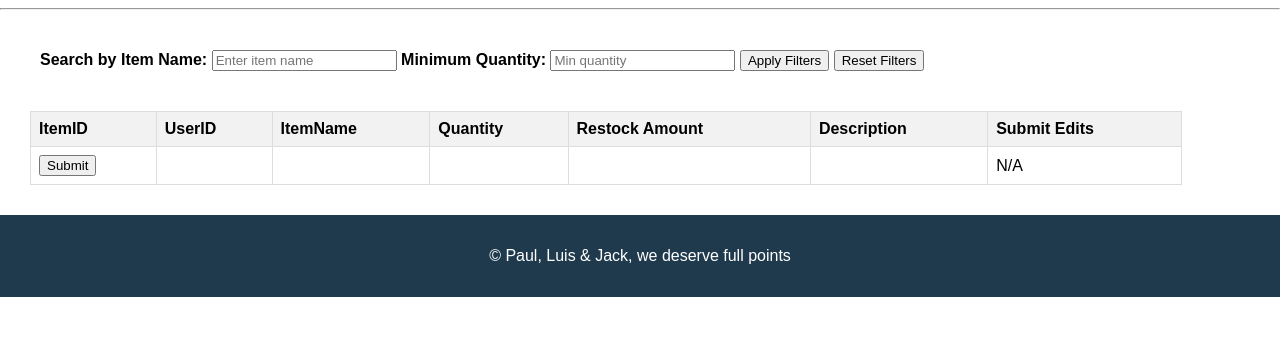
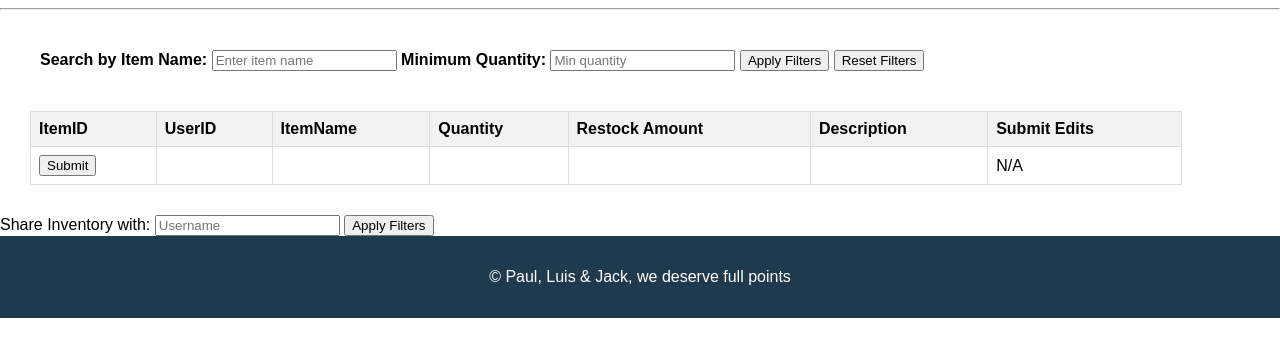
Before and after one commit to popuppk/CSE106Project, a Flask app: page /index in a window 1280 px wide. Shown: the part 70-427 px from the top of the page. Run offline with Flask 3, Linux system fonts and the light colour scheme; data that the repository does not hold is empty.

Commit message:
Used sharedinv template by Luis to add functionality to display inventories shared with user

```diff
--- a/main.py
+++ b/main.py
@@ -171,19 +171,27 @@ def inventory():
             Inventory.quantity >= min_quantity_filter if min_quantity_filter else True
         ).all()
 
-        return render_template('inventory.html', inventory_items=inventory_items)
+        return render_template('index.html', inventory_items=inventory_items)
 
     # If it's a GET request, just render the inventory template
-    return render_template('inventory.html')
+    return render_template('index.html')
 
 @app.route('/sharedinv')
 def shared_inventory():
+    currentuserid = current_user.id;
+    SharedInventories = SharedInventory.query.filter_by(sharedID=currentuserid).all()
 
-    #placeholder for data
     shared_inventories_data = {
-        'user1': ['item1', 'item2'],
-        'user2': ['item3', 'item4'],
     }
+    for share in SharedInventories:
+        usersname = Users.query.filter_by(id=share.ownersID).first().username;
+        invent = Inventory.query.filter_by(userID=share.ownersID).all()
+        itemsarry = []
+        for item in invent:
+            itemsarry.append(item)
+        shared_inventories_data[usersname] = itemsarry
+
+
     return render_template('shared_inventory.html', shared_inventories=shared_inventories_data)
 
 @app.route('/restock')
@@ -218,6 +226,18 @@ def get_user_inventory():
 
 #Data Setting:
 
+@app.route('/share_inv', methods=['POST'])
+def share_inv():
+    data = request.json
+    print(data);
+    usertoshareid = Users.query.filter_by(username=data).first()
+
+    newshare = SharedInventory(ownersID=current_user.id,sharedID=usertoshareid.id,permissionLevel="Edit")
+    db.session.add(newshare)
+    db.session.commit()
+    return "share complete"
+
+
 @app.route('/add_row', methods=['POST'])
 def add_row():
     print('data received')
--- a/templates/index.html
+++ b/templates/index.html
@@ -58,7 +58,11 @@
 			  </tr>
 		  </tbody>
 		</table>
-		</table>
+		<div>
+			<label for="shareInv">Share Inventory with:</label>
+			<input type="text" id="shareInv" placeholder="Username">
+			<button onclick="share()">Apply Filters</button>
+		</div>
     </section>
   </main>
 
@@ -67,6 +71,17 @@
   </footer>
 
 	<script>
+		function share() {
+			const shareUser = document.getElementById('shareInv').value;
+
+			fetch('./share_inv', {
+				method: 'POST',
+				body: JSON.stringify(shareUser),
+				headers: {
+					'Content-Type': 'application/json'
+				}
+			})
+		}
 		// Add row to table:
 		function submitData() {
 			const newRow = document.getElementById('editableRow');
```
Also changed, not shown: instance/storage.db.
